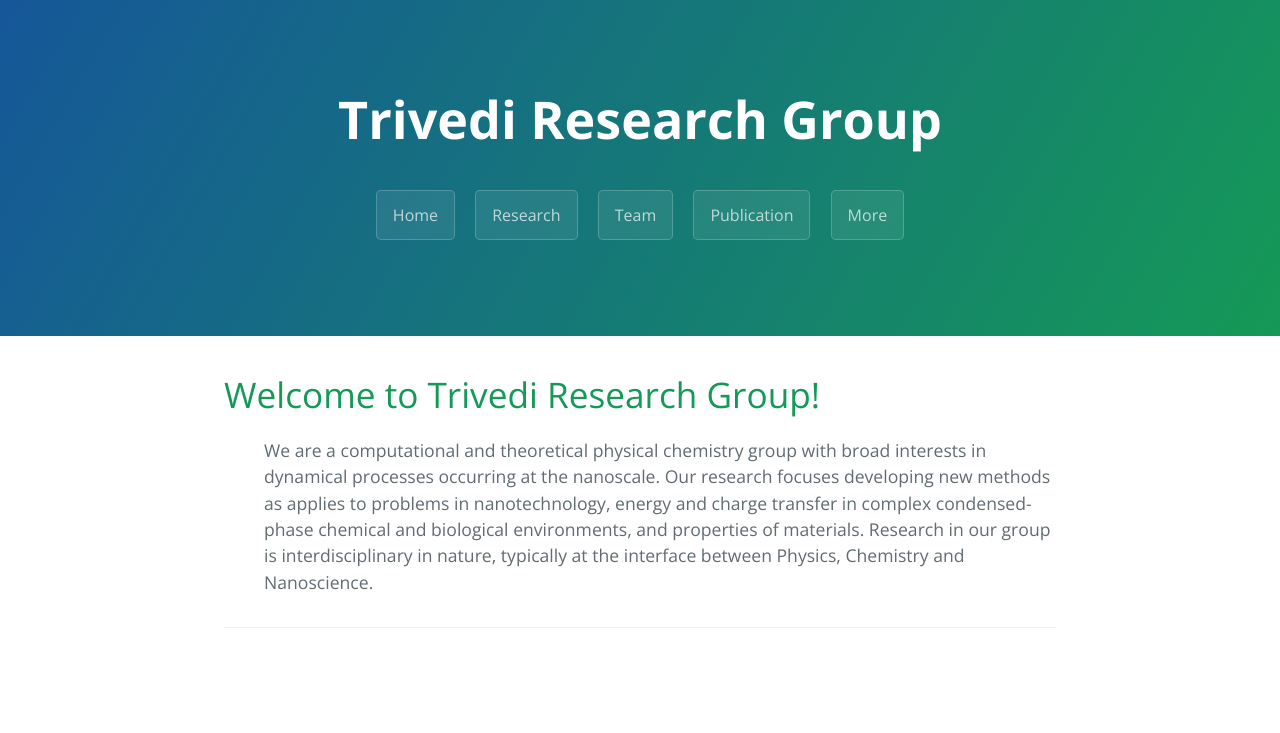
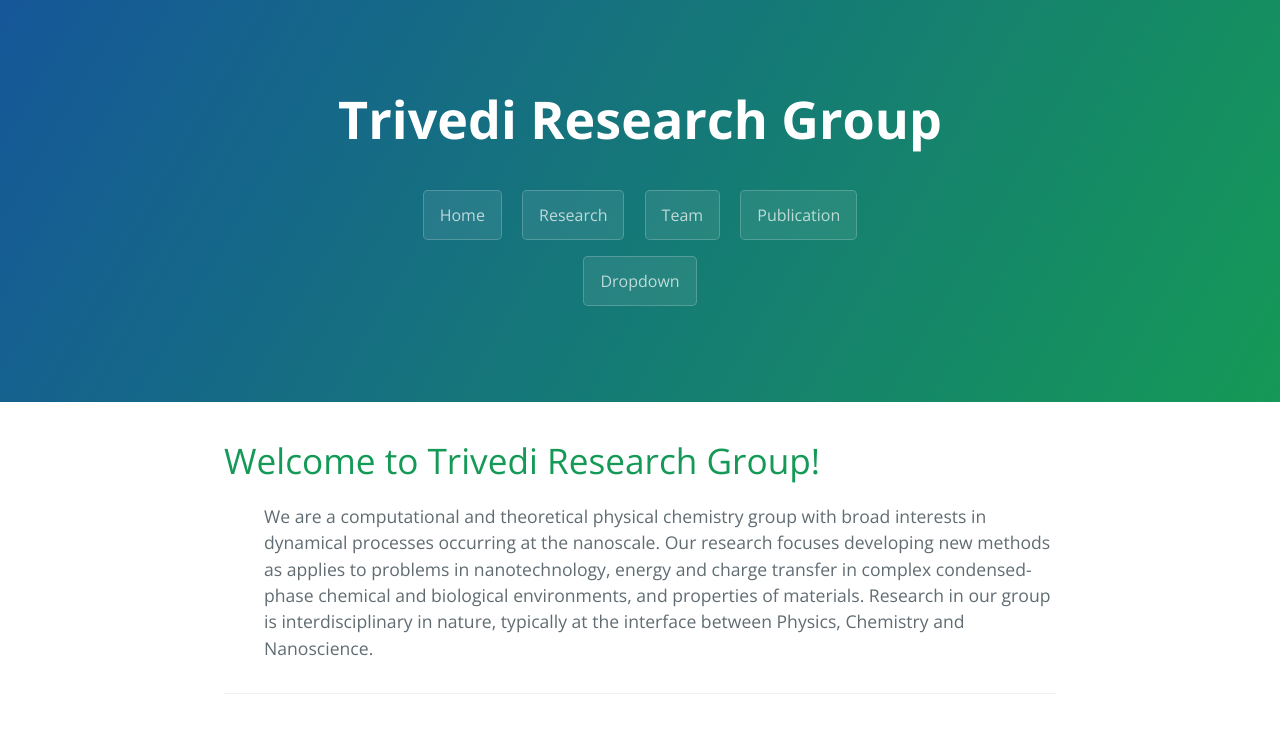
Before and after one commit to dharatrivedi/dharatrivedi.github.io, a Jekyll site: the page built from index.html, in a window 1280 px wide. Shown: the top 733 px of the page. Built offline with Jekyll 4.4.1, drawn with Linux system fonts in a browser that asks for light colours; the list of posts is cut into pages by our own code.

Commit message:
Update page-header.html

```diff
--- a/_includes/page-header.html
+++ b/_includes/page-header.html
@@ -5,5 +5,12 @@
   <a href="https://dharatrivedi.github.io/research.html" class="btn">Research</a>
   <a href="https://dharatrivedi.github.io/people.html" class="btn">Team</a>
   <a href="https://dharatrivedi.github.io/publication.html" class="btn">Publication</a>
-  <a href="#" class="btn">More</a>
+  <div class="dropdown">
+  <button onclick="myFunction()" class="dropbtn">Dropdown</button>
+  <div id="myDropdown" class="dropdown-content">
+    <a href="#">Link 1</a>
+    <a href="#">Link 2</a>
+    <a href="#">Link 3</a>
+  </div>
+</div>
 </section>
```
